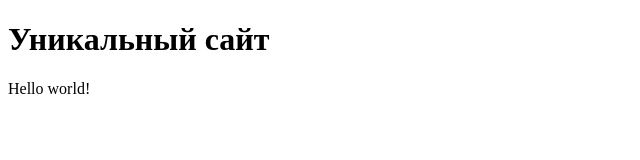
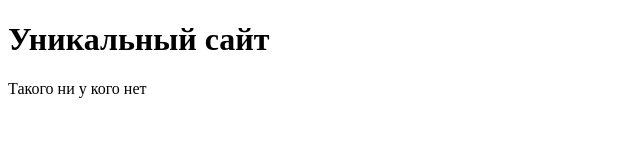
Before and after one commit to pavel76555/pavel76555.github.io, a plain HTML site: page page2.html in a window 1280 px wide. Shown: the full height of the page, 0-640 px from the left. Drawn offline with Linux system fonts and the light colour scheme.

Commit message:
Update page2.html

```diff
--- a/page2.html
+++ b/page2.html
@@ -6,6 +6,6 @@
 </head>
 <body>
     <h1>Уникальный сайт</h1>
-    <p>Hello world!</p>
+    <p>Такого ни у кого нет</p>
 </body>
 </html>
```
